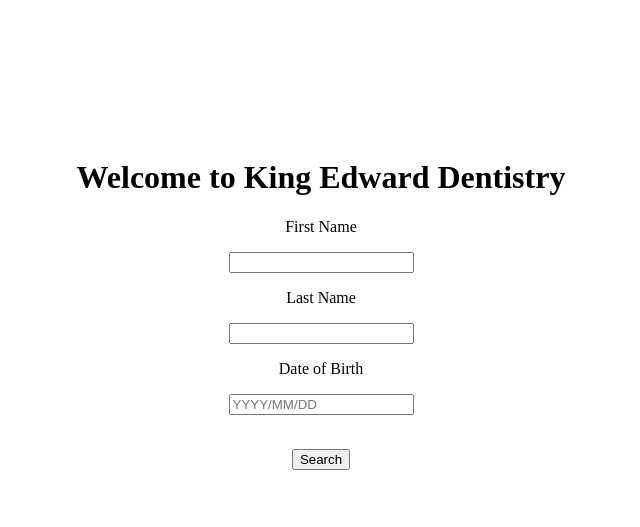
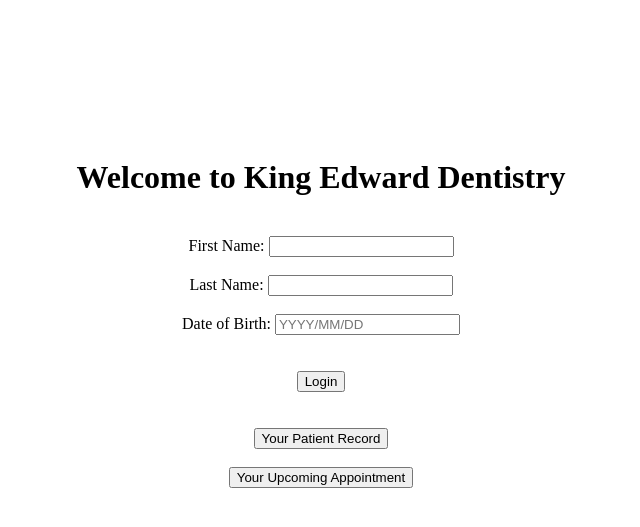
Before and after one commit to AlexanderKYu/DentalRegistrationSystem, a Flask app: template templates/patient.html in a window 1280 px wide. Shown: the top 527 px of the page, without its empty margins (319-959 px from the left). Run offline with Flask 2, Linux system fonts and the light colour scheme; the template is opened without the code that fills it, so the values that code supplies are empty; parts of the project's set-up code (start-up, migrations or seed data) failed here and were passed over; some libraries are stand-ins or nearby versions.

Commit message:
Committing files to branch

```diff
--- a/main.py
+++ b/main.py
@@ -1,9 +1,13 @@
-from flask import Flask, render_template
+from flask import Flask, render_template, flash, request
 from db import *
 from patientsearchform import PatientSearchForm
 import sqlite3
 
 app = Flask(__name__)
+
+app.config['SECRET_KEY'] = '6f80377f374a443dd2288eb00e322026'
+
+
 
 @app.route("/")
 def home():
@@ -18,9 +22,22 @@ def user_info():
     print(get_users())
     return "Users page has rendered!"
 
-@app.route("/patient")
+@app.route("/patient", methods=['GET', 'POST'])
 def patient():
     form = PatientSearchForm()
+
+    if request.method == "POST":
+       first_name = request.form.get("fname")
+
+       last_name = request.form.get("lname")
+
+       dob = request.form.get("dob")
+
+       patientID = get_pat_fName_LName_DOB(first_name, last_name, dob)[0][0]
+
+       return "record " + str (get_record_patient_ID(patientID))
+
+
     return render_template('patient.html', title ='Patient', form=form)
 
 @app.route("/emp")
--- a/patientsearchform.py
+++ b/patientsearchform.py
@@ -1,5 +1,5 @@
 from flask_wtf import FlaskForm
-from wtforms import StringField
+from wtforms import StringField, SubmitField
 
 class PatientSearchForm(FlaskForm):
     firstName = StringField('First Name')
--- a/templates/patient.html
+++ b/templates/patient.html
@@ -22,7 +22,7 @@
         <div class="content">
             <h1>Welcome to King Edward Dentistry</h1>
 
-            <form method="POST" action="">
+            <!-- <form method="POST" action="">
                 <p>First Name</p>
                 <input type = "text" id="firstName" name="firstName">
 
@@ -31,20 +31,44 @@
 
                 <p>Date of Birth</p>
                 <input type = "text" id="dob" name="dob" placeholder="YYYY/MM/DD">
+            </form> -->
+
+            <form action="{{ url_for("patient")}}" method="post">
+                <br>
+                <label for="firstname">First Name:</label>
+                <input type="text" id="firstname" name="fname">
+
+                <br>
+                <br>
+                <label for="lastname">Last Name:</label>
+                <input type="text" id="lastname" name="lname">
+
+                <br>
+                <br>
+                <label for="date_of_birth">Date of Birth:</label>
+                <input type="text" id="date_of_birth" name="dob" placeholder="YYYY/MM/DD">
+
+                <br>
+                <br>
+                <br>
+                <button type="submit">Login</button>
             </form>
 
-            <br>
+            <div class="view_options">
 
-            <dir class ="form-group">
-                {{ form.firstName.label(class="form-control-label")}}
-                {{ form.firstName(class="form-control-label form-control-lg")}}
-            </dir>
+                <form action="{{ url_for("patient")}}" method="view">
 
+                    <br>
+                    <br>
+                    <button type="patient_record">Your Patient Record</button>
 
+                    <br>
+                    <br>
+                    <button type="upcoming_app">Your Upcoming Appointment</button>
+                </form>
 
-            <button>
-                Search
-            </button>
+            </div>
+
 
 
 
```
